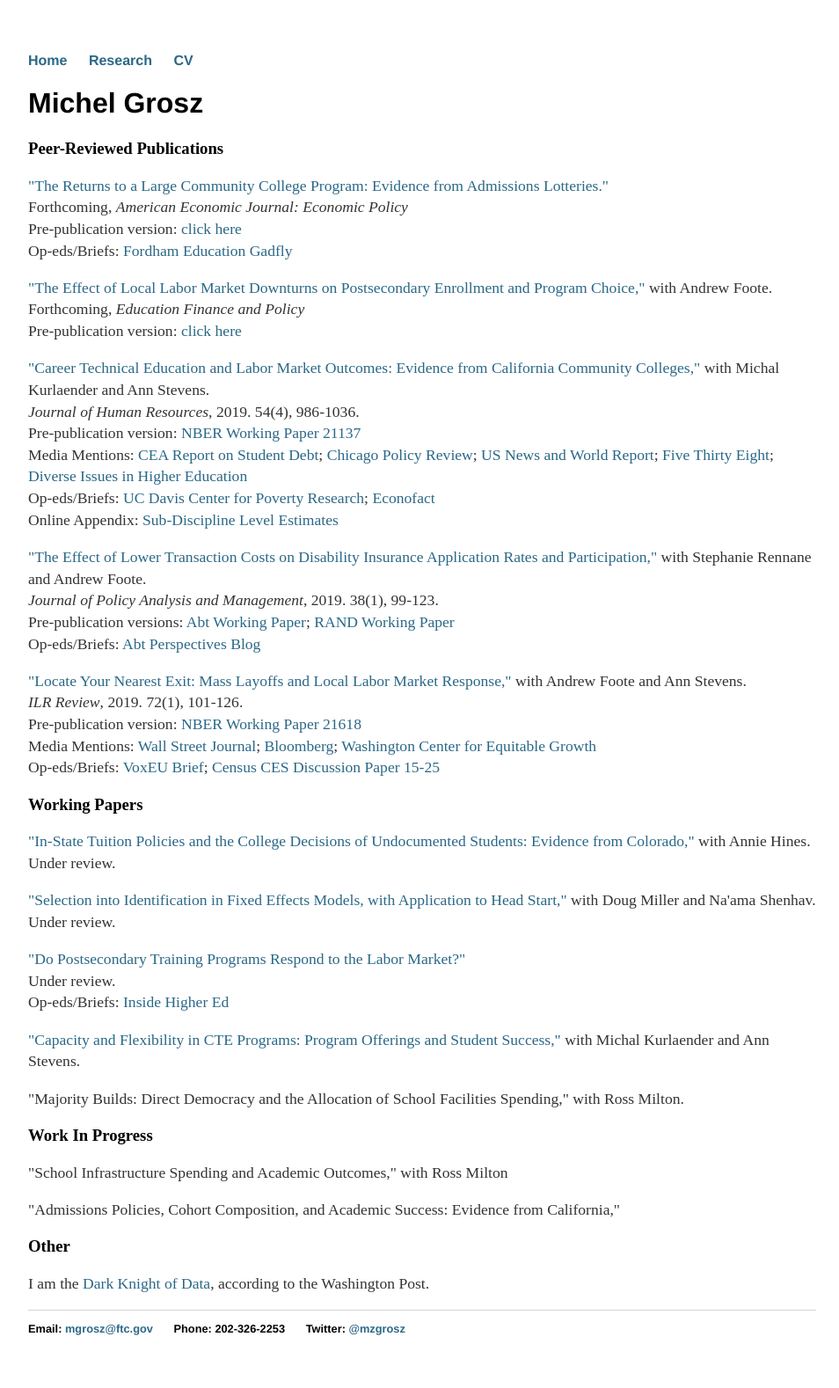
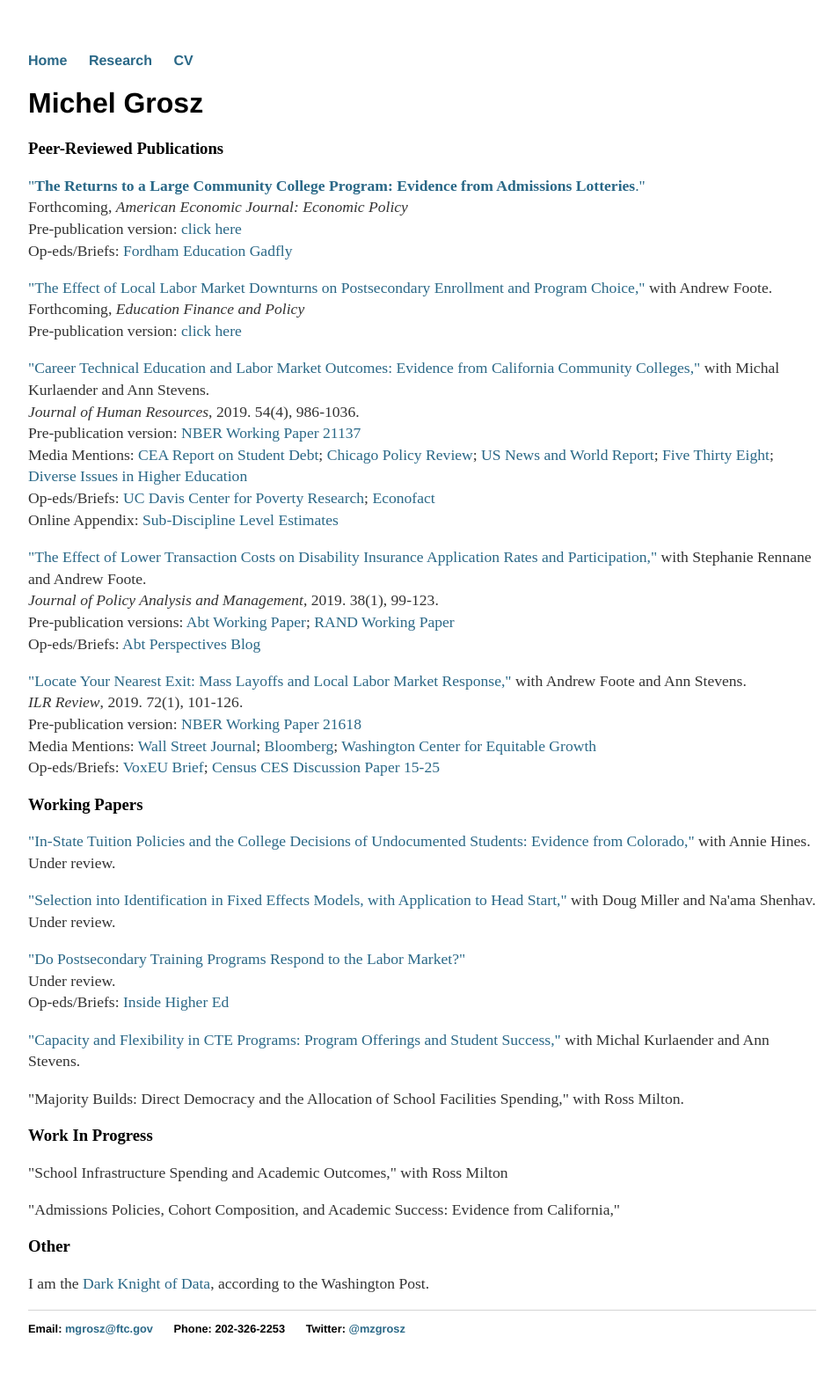
Before and after one commit to mzgrosz/mzgrosz.github.io, a Jekyll site: the page built from research/index.html, in a window 1280 px wide. Shown: the whole page at 88% size, without its empty margins (160-1114 px from the left). Built offline with Jekyll 4.4.1, drawn with Linux system fonts in a browser that asks for light colours.

```diff
--- a/research/index.html
+++ b/research/index.html
@@ -10,7 +10,7 @@ title: Michel Grosz
 
 <h3 id="peer-reviewed-publications">Peer-Reviewed Publications</h3>
 
-<p><a href="https://www.aeaweb.org/articles?id=10.1257/pol.20170506&amp;&amp;from=f">&quot;The Returns to a Large Community College Program: Evidence from Admissions Lotteries.&quot;</a><br>
+<p><a href="https://www.aeaweb.org/articles?id=10.1257/pol.20170506&amp;&amp;from=f">&quot;<b>The Returns to a Large Community College Program: Evidence from Admissions Lotteries</b>.&quot;</a><br>
 	Forthcoming, <em>American Economic Journal: Economic Policy</em> <br>
 	Pre-publication version: <a href="https://mzgrosz.github.io/research/grosz_JMP_081118.pdf"> click here</a><br>
 	Op-eds/Briefs: <a href="https://fordhaminstitute.org/national/commentary/start-students-path-high-return-degrees-earlier">Fordham Education Gadfly</a>
```
